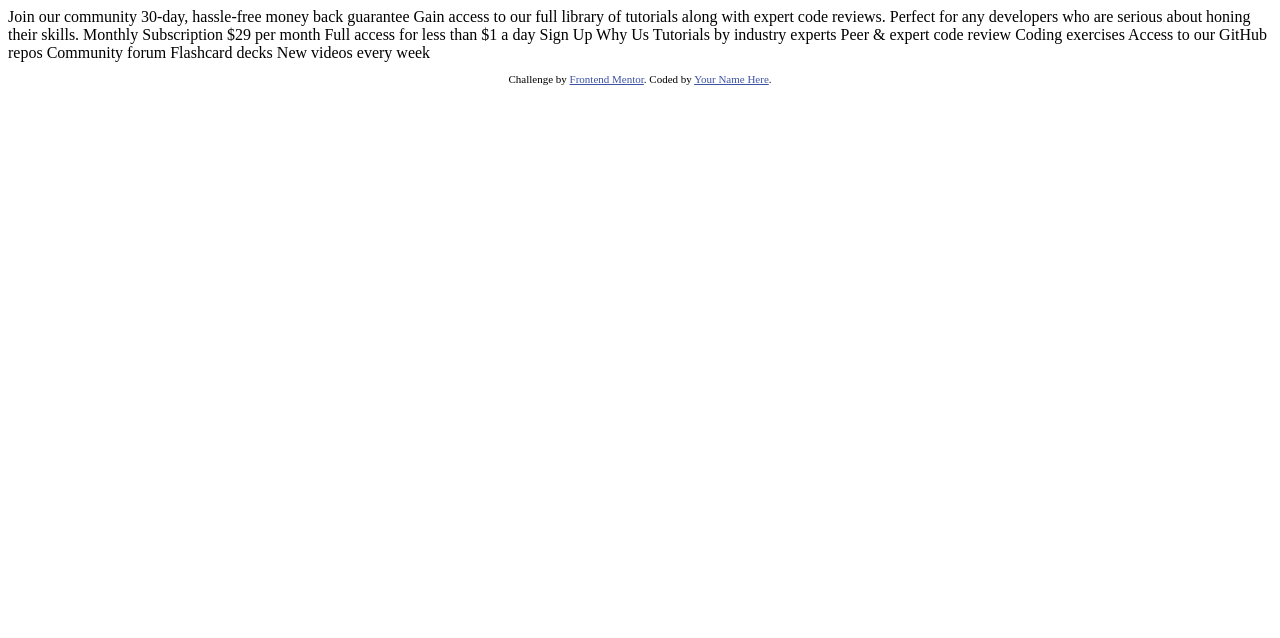
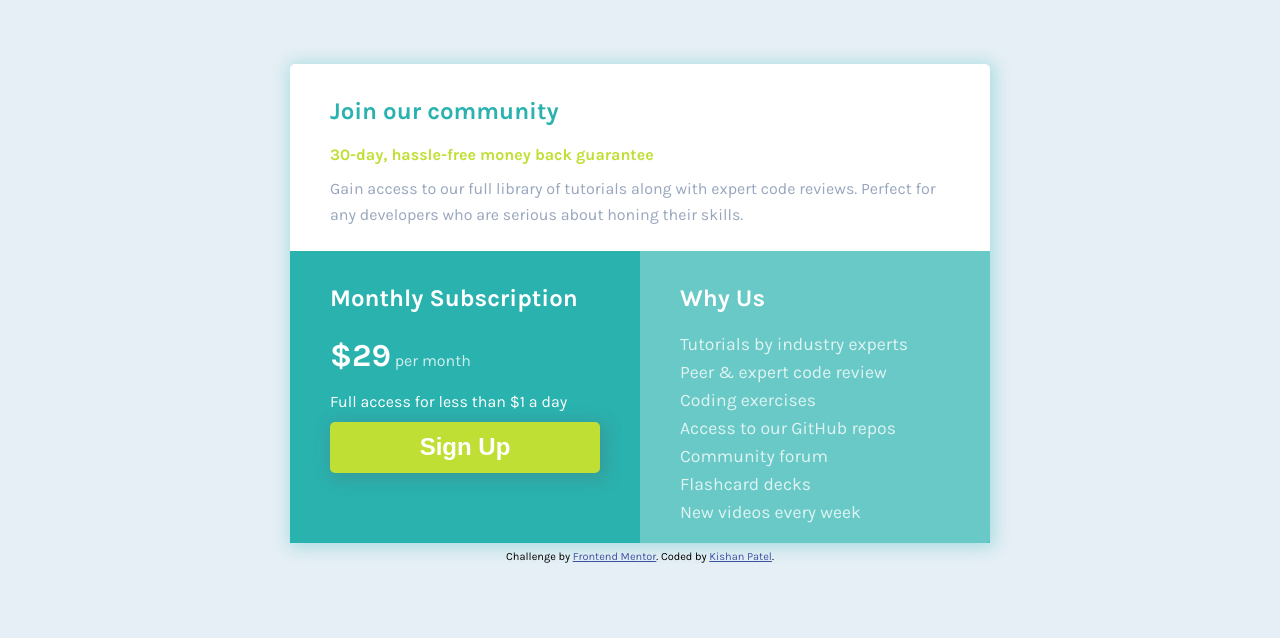
Before and after one commit to kishanpatel121/Single_price_grid_component, a plain HTML site: page index.html in a window 1280 px wide. Drawn offline with Linux system fonts and the light colour scheme.

Commit message:
Project completed

```diff
--- /dev/null
+++ b/index.css
@@ -0,0 +1,131 @@
+/* font-family: 'Karla', sans-serif; */
+:root {
+  --cyan: hsl(179, 62%, 43%);
+  --off-cyan: hsla(179, 62%, 43%, 0.7);
+  --bright-yellow: hsl(71, 73%, 54%);
+  --light-gray: hsl(204, 43%, 93%);
+  --grayish-blue: hsl(218, 22%, 67%);
+}
+
+/* reset */
+
+*,
+*::after,
+*::before {
+  margin: 0;
+  padding: 0;
+  box-sizing: border-box;
+  line-height: 1.6;
+}
+
+body {
+  font-family: 'Karla', sans-serif;
+  background-color: var(--light-gray);
+  padding: 4rem 3rem;
+  font-weight: 400;
+}
+
+h2,
+p {
+  margin: 0.5em 0;
+}
+
+ul {
+  list-style: none;
+}
+
+/* utitlity classes */
+
+.primary-text {
+  color: var(--cyan);
+}
+
+.secondary-text {
+  color: var(--bright-yellow);
+}
+
+.gray-text {
+  color: var(--grayish-blue);
+}
+
+.off-white-text {
+  color: rgba(255, 255, 255, 0.785);
+}
+
+.large-text {
+  font-size: 2rem;
+}
+
+.bold-text {
+  font-weight: 700;
+}
+
+.small-text {
+  font-size: 1rem;
+}
+
+.btn {
+  display: block;
+  text-align: center;
+  width: 100%;
+  background-color: var(--bright-yellow);
+  color: white;
+  border: none;
+  border-radius: 5px;
+  font-size: 1.5rem;
+  font-weight: 700;
+  padding: 0.25em 1.5em;
+  box-shadow: .2rem .2rem 1rem .2rem rgba(92, 92, 92, 0.25);
+  margin-bottom: 0.9em;
+}
+
+.btn:hover,
+.btn:focus {
+  background: var(--light-gray);
+  color: var(--cyan);
+}
+
+/* layout */
+main {
+  background-color: white;
+  border-radius: 5px;
+  box-shadow: .1rem .1rem 1rem .2rem rgba(36, 183, 181, 0.3);
+  margin: 0 auto;
+  width: 98%;
+  max-width: 700px;
+}
+
+.community-container {
+  padding: 1em 2.5em;
+}
+
+.price-container {
+  background-color: var(--cyan);
+  padding: 1em 2.5em;
+  color: white;
+}
+
+.why-us-container {
+  padding: 1em 2.5em;
+  background-color: var(--off-cyan);
+  color: white;
+}
+
+.why-us-container li {
+  font-size: 1.1rem;
+  color: rgba(255, 255, 255, 0.785);
+}
+
+@media (min-width: 575px) {
+  .flex-container {
+    display: flex;
+  }
+
+  .price-container {
+    width: 50%;
+  }
+
+  .why-us-container {
+    width: 50%;
+  }
+}
--- a/index.html
+++ b/index.html
@@ -1,50 +1,82 @@
 <!DOCTYPE html>
 <html lang="en">
+
 <head>
   <meta charset="UTF-8">
-  <meta name="viewport" content="width=device-width, initial-scale=1.0"> <!-- displays site properly based on user's device -->
-
-  <link rel="icon" type="image/png" sizes="32x32" href="./images/favicon-32x32.png">
+  <meta name="viewport" content="width=device-width, initial-scale=1.0">
+  <!-- displays site properly based on user's device -->
+  <link rel="preconnect" href="https://fonts.googleapis.com">
+  <link rel="preconnect" href="https://fonts.gstatic.com" crossorigin>
+  <link
+    href="https://fonts.googleapis.com/css2?family=Karla:wght@400;700&display=swap"
+    rel="stylesheet">
+  <link rel="icon" type="image/png" sizes="32x32"
+    href="./images/favicon-32x32.png">
 
   <title>Frontend Mentor | Single Price Grid Component</title>
-
+  <link rel="stylesheet" href="index.css">
   <!-- Feel free to remove these styles or customise in your own stylesheet 👍 -->
   <style>
-    .attribution { font-size: 11px; text-align: center; }
-    .attribution a { color: hsl(228, 45%, 44%); }
+    .attribution {
+      font-size: 11px;
+      text-align: center;
+    }
+
+    .attribution a {
+      color: hsl(228, 45%, 44%);
+    }
   </style>
 </head>
+
 <body>
-  Join our community
+  <main>
+    <section class="community-container">
+      <h2 class="primary-text">Join our community</h2>
 
-  30-day, hassle-free money back guarantee
+      <p class="secondary-text bold-text">30-day, hassle-free money back
+        guarantee</p>
 
-  Gain access to our full library of tutorials along with expert code reviews.
-  Perfect for any developers who are serious about honing their skills.
+      <p class="gray-text small-text">Gain access to our full library of
+        tutorials along with expert code
+        reviews.
+        Perfect for any developers who are serious about honing their skills.
+      </p>
+    </section>
+    <div class="flex-container">
+      <section class="price-container">
+        <h2>Monthly Subscription</h2>
 
-  Monthly Subscription
+        <p><span class="large-text bold-text">&dollar;29</span> <span
+            class="off-white-text">per month</span></p>
 
-  &dollar;29 per month
+        <p class="small-text">Full access for less than &dollar;1 a day</p>
 
-  Full access for less than &dollar;1 a day
+        <button type="button" class="btn">Sign Up</button>
+      </section>
 
-  Sign Up
+      <section class="why-us-container">
+        <h2>Why Us</h2>
 
-  Why Us
-
-  Tutorials by industry experts
-  Peer &amp; expert code review
-  Coding exercises
-  Access to our GitHub repos
-  Community forum
-  Flashcard decks
-  New videos every week
+        <ul>
+          <li>Tutorials by industry experts</li>
+          <li>Peer &amp; expert code review</li>
+          <li>Coding exercises</li>
+          <li>Access to our GitHub repos</li>
+          <li>Community forum</li>
+          <li>Flashcard decks</li>
+          <li>New videos every week</li>
+        </ul>
+      </section>
+    </div>
+  </main>
 
   <footer>
     <p class="attribution">
-      Challenge by <a href="https://www.frontendmentor.io?ref=challenge" target="_blank">Frontend Mentor</a>.
-      Coded by <a href="#">Your Name Here</a>.
+      Challenge by <a href="https://www.frontendmentor.io?ref=challenge"
+        target="_blank">Frontend Mentor</a>.
+      Coded by <a href="#">Kishan Patel</a>.
     </p>
   </footer>
 </body>
+
 </html>
```
